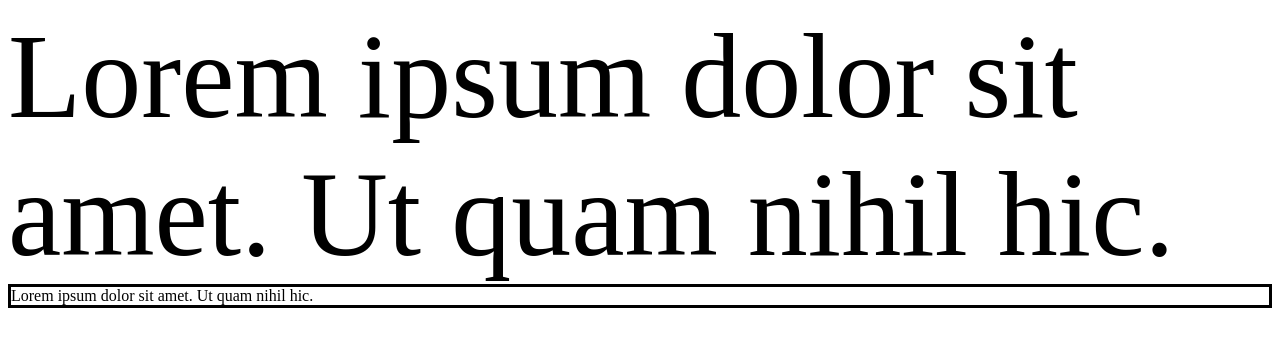
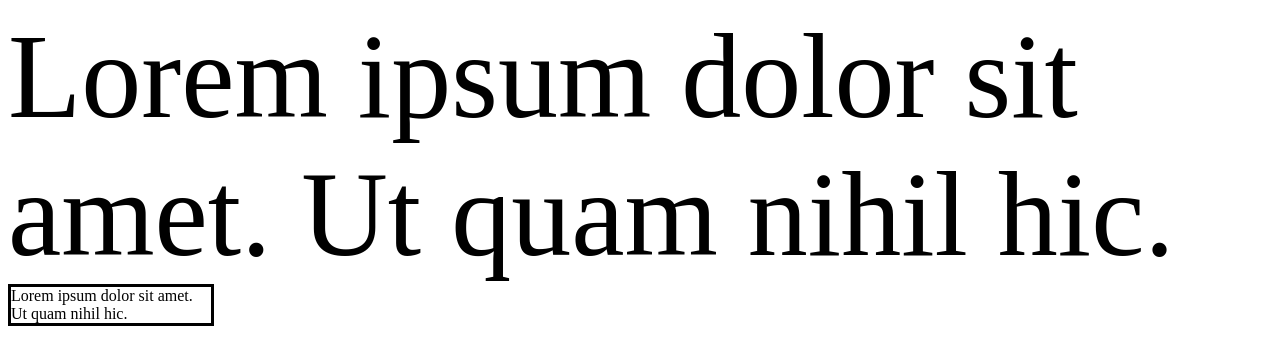
Before and after one commit to knightmoves-schools/026-css-variables-Kaelonnakaler-create, a website: page index.html in a window 1280 px wide. Drawn offline with Linux system fonts and the light colour scheme.

Commit message:
Fix typo in CSS variable names

```diff
--- a/index.html
+++ b/index.html
@@ -4,8 +4,8 @@
     <title>CSS Variables</title>
     <style>
         :root {
-            --wide-text-siz: 200px;
-            --narrow-text-siz: 150px;
+            --wide-text-size: 200px;
+            --narrow-text-size: 150px;
             --padding-text: 10px;
 
         }
```
